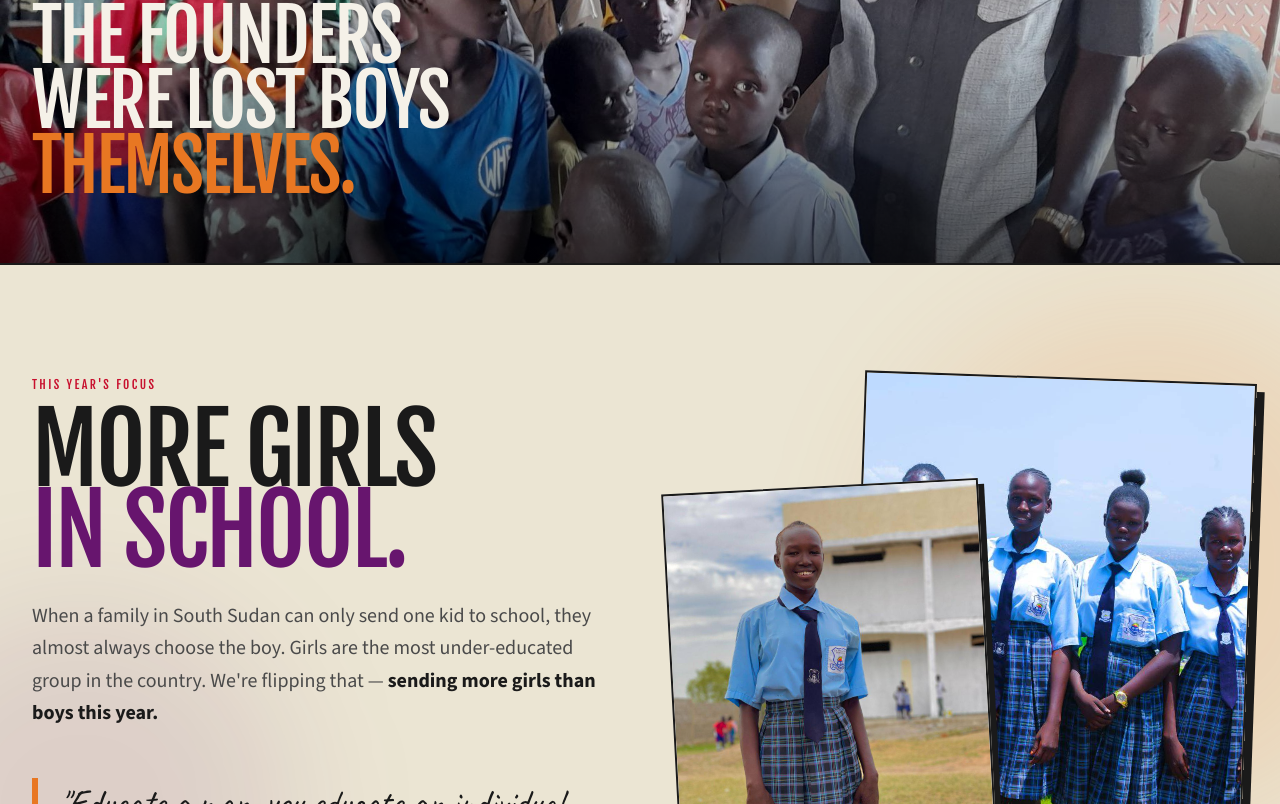
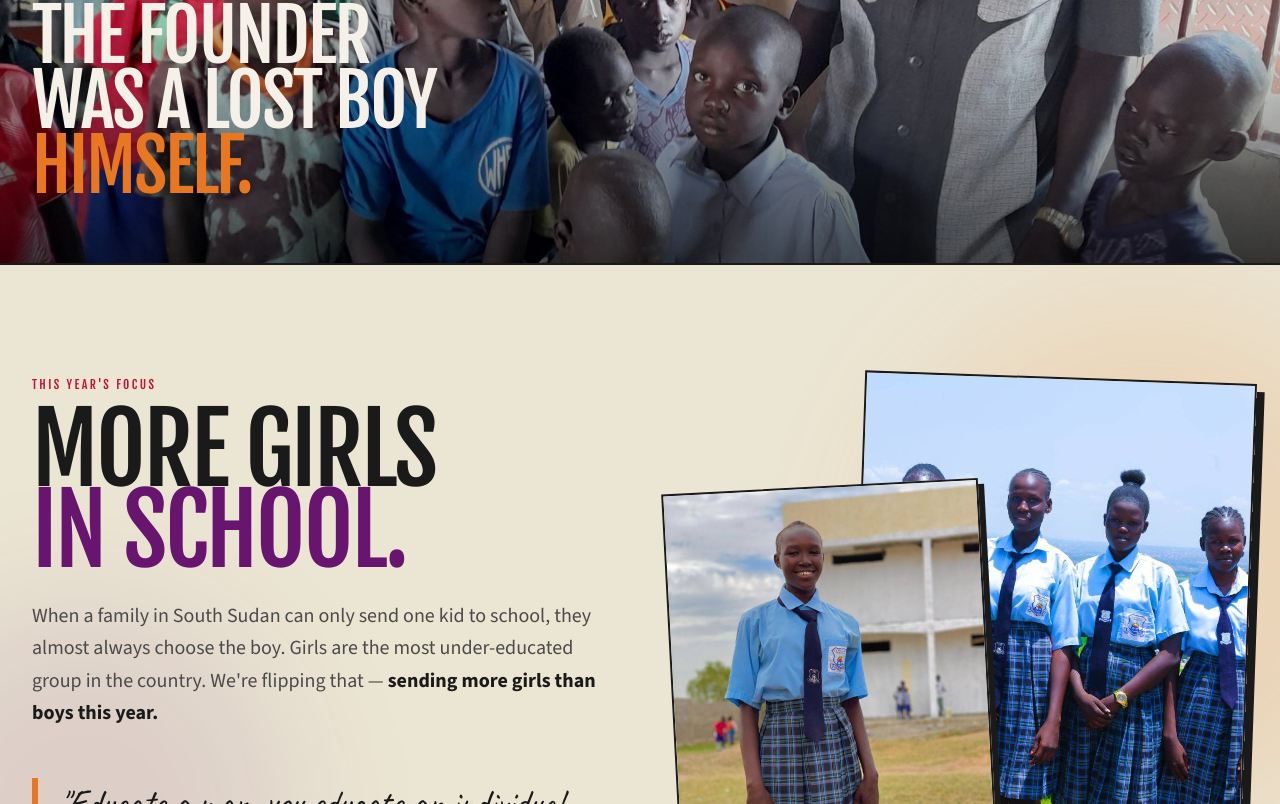
Before and after one commit to stephenstanwood/hhss, a Next.js app: page / in a window 1280 px wide. Shown: the part 4620-5424 px from the top of the page. Built offline with nearby package versions, Linux system fonts and the light colour scheme.

Commit message:
lost boys photo band: singular — the founder was a lost boy himself

```diff
--- a/src/app/page.tsx
+++ b/src/app/page.tsx
@@ -300,9 +300,9 @@ export default function Home() {
               We've lived it.
             </div>
             <h2 className="font-display uppercase tracking-tight text-paper text-5xl md:text-7xl leading-[0.9] max-w-3xl">
-              The founders<br />
-              were Lost Boys<br />
-              <span className="text-orange">themselves.</span>
+              The founder<br />
+              was a Lost Boy<br />
+              <span className="text-orange">himself.</span>
             </h2>
           </div>
         </div>
```
